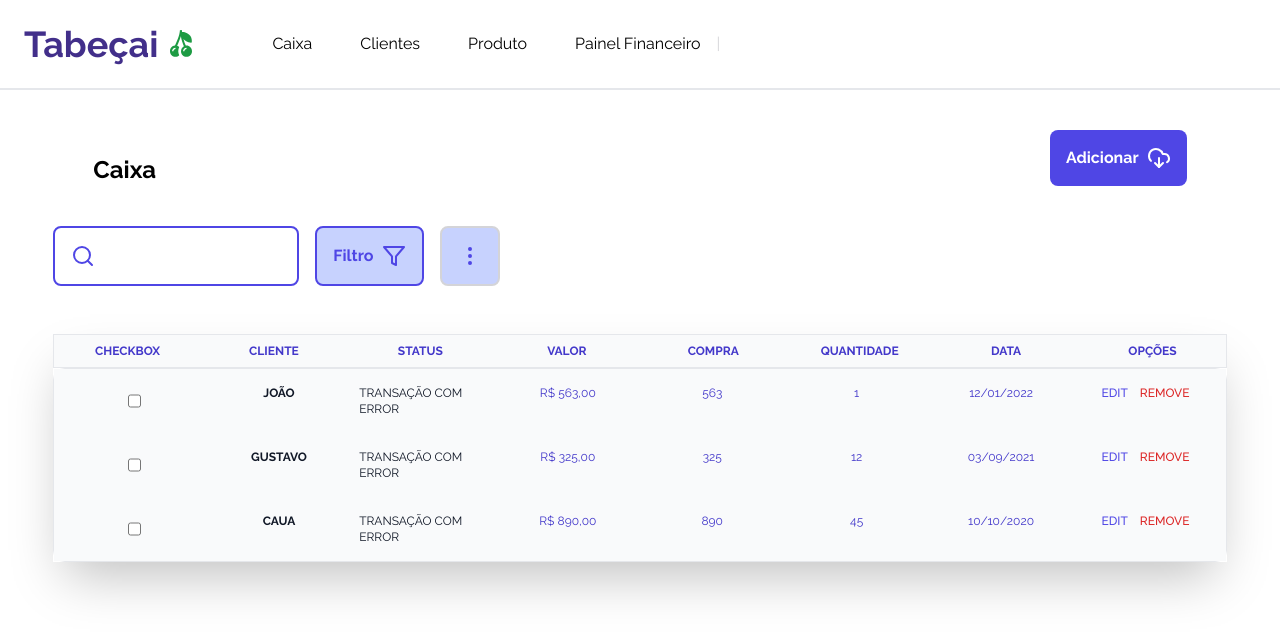
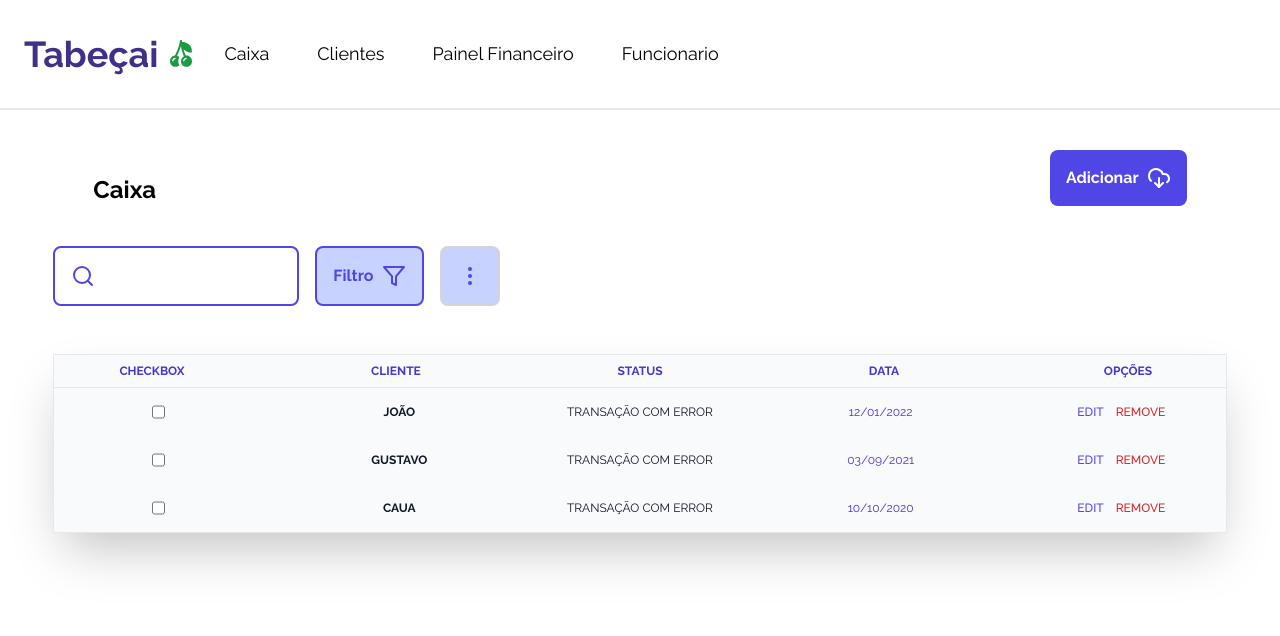
Before and after one commit to mdsreq-fga-unb/2023.2-Tabecai, a Next.js app in the folder web/: page / in a window 1280 px wide. Shown: the top 636 px of the page. Built offline with nearby package versions, Linux system fonts and the light colour scheme.

Commit message:
feat: fix responsive header

```diff
--- a/web/package.json
+++ b/web/package.json
@@ -14,7 +14,8 @@
     "next": "13.5.5",
     "react": "^18",
     "react-dom": "^18",
-    "react-modal": "^3.16.1"
+    "react-modal": "^3.16.1",
+    "react-responsive": "^9.0.2"
   },
   "devDependencies": {
     "@types/node": "^20",
--- a/web/src/app/layout.tsx
+++ b/web/src/app/layout.tsx
@@ -1,5 +1,4 @@
 import type { Metadata } from "next";
-import { Inter } from "next/font/google";
 import { Raleway } from "next/font/google";
 import "./globals.css";
 
--- a/web/src/components/Header.tsx
+++ b/web/src/components/Header.tsx
@@ -1,33 +1,43 @@
+"use client";
 import { ChevronDown, Moon, MoonIcon, Search } from "lucide-react";
 import Image from "next/image";
 import Logo from "../assets/logo.svg";
+import { useState } from "react";
+import { useMediaQuery } from "react-responsive";
 
 const telas = [
     {
         nome: "Caixa",
-        http: "",
+        http: "/",
     },
     {
         nome: "Clientes",
-        http: "",
+        http: "/",
+    },
+    // {
+    //     nome: "Produto",
+    //     http: "/",
+    // },
+    {
+        nome: "Painel Financeiro",
+        http: "/",
     },
     {
-        nome: "Produto",
-        http: "",
-    },
-    {
-        nome: "Painel Financeiro",
-        http: "",
+        nome: "Funcionario",
+        http: "/funcionarios",
     },
 ];
 
 const filtros = ["Tudo", "Efetuado", "Em Processo", "Transação Com Erro"];
 
 export const Header = () => {
+    const [dropdownOpen, setDropdownOpen] = useState(false);
+    const isMobile = useMediaQuery({ minWidth: 1280 });
+
     return (
-        <header className="flex flex-row items-center p-6 justify-between border-b-2 border-gray-200 w-full">
-            <div className="flex flex-row items-center justify-betweenspace-x-2">
-                <strong className="text-2xl xl:text-4xl text-[#422F8A] justify-center font-bold mr-3">
+        <header className="flex flex-row items-center p-6 border-b-2 border-gray-200 w-full">
+            <div className="flex flex-row items-center">
+                <strong className="text-xl xl:text-4xl text-[#422F8A] justify-center font-bold mr-3">
                     Tabeçai
                 </strong>
                 <Image src={Logo} alt="Logo" width={22} height={22} />
@@ -54,23 +64,22 @@ export const Header = () => {
                         />
                     </svg>
                 </button> */}
-
-                <div className="flex ml-12">
                 {telas.map((tela) => {
                     return (
-                            <a key={tela.nome}
-                                className="px-4 py-2 hover:font-bold ml-4 cursor-pointer hover:bg-slate-100 rounded-xl"
-                                href="/login"
+                        <a
+                            key={tela.nome}
+                            className="hover:font-bold cursor-pointer hover:bg-slate-100 rounded-xl text-sm md:text-lg p-2 sm:p-4 md:ml-4"
+                            href={tela.http}
                         >
                             {tela.nome}
                         </a>
                     );
                 })}
-                </div>
-                <div className="flex flex-row space-x-3">
+
+                {/* <div className="flex flex-row space-x-3">
                     <p className=" text-zinc-300">|</p>
                     {/* <input type="text" className='flex bg-green-700' /> */}
-                </div>
+                {/* </div> */}
             </div>
 
             {/* <div className="flex flex-row  items-center">
--- a/web/src/components/ModalCreateFuncionario.tsx
+++ b/web/src/components/ModalCreateFuncionario.tsx
@@ -35,8 +35,8 @@ export const ModalCreateFuncionario = ({
                 style={customStyles}
                 contentLabel="Example Modal"
             >
-                <div className="bg-white rounded-lg shadow dark:bg-gray-700">
-                    <div className="flex items-center justify-between p-4 md:p-5 border-b rounded-t dark:border-gray-600">
+                <div className="bg-white rounded-lg  dark:bg-gray-700">
+                    <div className="flex items-center justify-between p-4 md:p-5 ">
                         <h3 className="text-xl font-semibold text-gray-900 dark:text-white">
                             Adicionar Novo Funcionario
                         </h3>
--- a/web/src/components/Table.tsx
+++ b/web/src/components/Table.tsx
@@ -2,9 +2,6 @@ type Comprinhas = {
     id: number;
     nomeCliente: string;
     status: "Em Processo" | "Pago" | "Transação Com Error";
-    valor: number;
-    compra: "Cartão" | "Dinheiro" | "Pix" | "Boleto";
-    quantidade: string;
     data: string;
 };
 const compra: Comprinhas[] = [
@@ -12,45 +9,27 @@ const compra: Comprinhas[] = [
         id: 1,
         nomeCliente: "João",
         status: "Transação Com Error",
-        valor: 563,
-        compra: "Boleto",
-        quantidade: "1",
         data: "12/01/2022",
     },
     {
         id: 2,
         nomeCliente: "Gustavo",
         status: "Transação Com Error",
-        valor: 325,
-        compra: "Pix",
-        quantidade: "12",
         data: "03/09/2021",
     },
     {
         id: 3,
         nomeCliente: "Caua",
         status: "Transação Com Error",
-        valor: 890,
-        compra: "Cartão",
-        quantidade: "45",
         data: "10/10/2020",
     },
 ];
 
-const coluns = [
-    "Checkbox",
-    "Cliente",
-    "Status",
-    "Valor",
-    "Compra",
-    "Quantidade",
-    "Data",
-    "Opções",
-];
+const coluns = ["Checkbox", "Cliente", "Status", "Data", "Opções"];
 
 export const Table = () => {
     return (
-        <table className="flex-col text-sm text-gray-500 dark:text-gray-400 mt-12 md:w-11/12 hidden sm:flex shadow-2xl">
+        <table className="flex-col text-sm text-gray-500 dark:text-gray-400 mt-12 md:w-11/12  shadow-2xl">
             <thead className="border">
                 <tr className="flex text-xs text-indigo-700 uppercase bg-gray-50 dark:bg-gray-700 dark:text-indigo-300 justify-between">
                     {coluns.map((colun) => {
@@ -94,7 +73,7 @@ export const Table = () => {
                                 {compra.status}
                             </td>
 
-                            <td className="flex justify-center w-1/6 p-2">
+                            {/* <td className="flex justify-center w-1/6 p-2">
                                 {Intl.NumberFormat("pt-BR", {
                                     style: "currency",
                                     currency: "BRL",
@@ -105,7 +84,7 @@ export const Table = () => {
                             </td>
                             <td className="flex w-1/6 justify-center p-2">
                                 {compra.quantidade}
-                            </td>
+                            </td> */}
                             <td className="flex w-1/6 justify-center p-2">
                                 {compra.data}
                             </td>
```
Also changed, not shown: 2 other files (tests, documents, lock files or other folders). Lines whose indentation alone changed are shown as unchanged.
